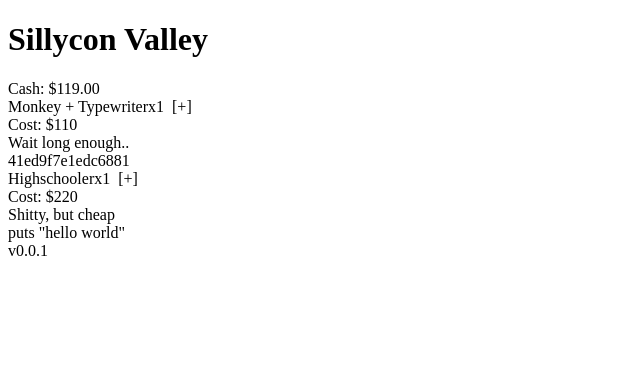
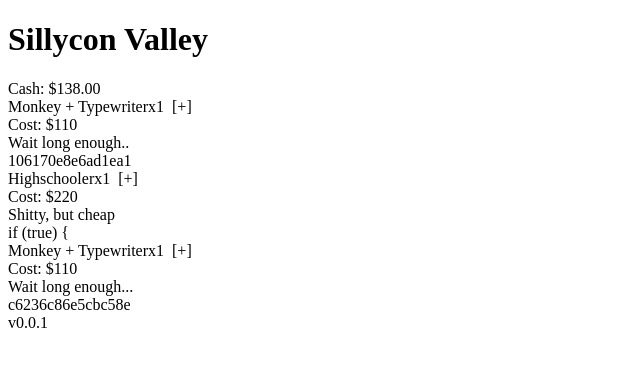
Before and after one commit to shashi007/SillyconValley, a React app: page / in a window 1280 px wide. Shown: the top 366 px of the page, without its empty margins (0-640 px from the left). Built offline with nearby package versions, Linux system fonts and the light colour scheme; the HTML template or start-up script is replaced by a standard one.

Commit message:
refactor: add generic Producer component, factor out producer model

```diff
--- a/src/components/Highschooler.jsx
+++ b/src/components/Highschooler.jsx
@@ -1,5 +1,5 @@
 import React from 'react';
-import Producer from './Producer';
+import ProducerInfo from './ProducerInfo';
 import _ from 'underscore';
 
 const INTERVAL_DURATION = 1000;
@@ -57,7 +57,7 @@ export default class Highschooler extends React.Component {
 
     return (
       <div className="flex-row">
-        <Producer
+        <ProducerInfo
             name='Highschooler'
             description='Shitty, but cheap'
             baseRate=''
--- a/src/components/Monkey.jsx
+++ b/src/components/Monkey.jsx
@@ -1,5 +1,5 @@
 import React from 'react';
-import Producer from './Producer';
+import ProducerInfo from './ProducerInfo';
 import md5 from 'md5';
 import _ from 'underscore';
 
@@ -50,7 +50,7 @@ export default class Monkey extends React.Component {
   render() {
     return (
       <div className="flex-row">
-        <Producer
+        <ProducerInfo
             name='Monkey + Typewriter'
             description='Wait long enough..'
             baseRate=''
--- a/src/components/Producer.jsx
+++ b/src/components/Producer.jsx
@@ -1,25 +1,34 @@
 import React from 'react';
-import Bar from './Bar';
+import ProducerInfo from './ProducerInfo';
 
-const Producer = ({name, quantity, description, baseRate, price, percentage, purchase}) => (
-  <div className="producer flex-producer">
-    <div>
-      <span className="producer-name">
-        {name}
-      </span>
-      <span className="pull-right producer-quantity">
-        x{quantity} &nbsp;
-        <span onClick={purchase}>[+]</span>
-      </span>
-    </div>
-    <div className="pull-right producer-price">
-      Cost: ${price}
-    </div>
-    <div className="producer-description">
-      {description}
-    </div>
-    <Bar percentage={percentage} text={baseRate} />
-  </div>
-)
+export default class Producer extends React.Component {
+  constructor(props) {
+    super(props);
+    this.state = {
+      model: new props.model(props.addTokens, this.forceUpdate.bind(this))
+    };
+  }
 
-export default Producer;
+  componentDidMount() {
+    this.state.model.initialize();
+  }
+
+  render() {
+    const m = this.state.model;
+    return (
+      <div className="flex-row">
+        <ProducerInfo
+            name={m.name}
+            description={m.description}
+            price={m.price()}
+            purchase={() => m.purchase(this.props.tokens)}
+            percentage={m.percentage()}
+            quantity={m.quantity}
+        />
+        <div className="flex-render">
+          {m.render()}
+        </div>
+      </div>
+    )
+  }
+}
--- /dev/null
+++ b/src/components/ProducerInfo.jsx
@@ -0,0 +1,25 @@
+import React from 'react';
+import Bar from './Bar';
+
+const ProducerInfo = ({name, quantity, description, baseRate, price, percentage, purchase}) => (
+  <div className="producer flex-producer">
+    <div>
+      <span className="producer-name">
+        {name || 'undefined'}
+      </span>
+      <span className="pull-right producer-quantity">
+        x{quantity || 'undefined'} &nbsp;
+        <span onClick={() => purchase()}>[+]</span>
+      </span>
+    </div>
+    <div className="pull-right producer-price">
+      Cost: ${price || 'undefined'}
+    </div>
+    <div className="producer-description">
+      {description || 'undefined'}
+    </div>
+    <Bar percentage={percentage} text={baseRate} />
+  </div>
+)
+
+export default ProducerInfo;
--- a/src/components/ProducersList.jsx
+++ b/src/components/ProducersList.jsx
@@ -2,11 +2,13 @@ import React from 'react';
 import Producer from './Producer';
 import Monkey from './Monkey';
 import Highschooler from './Highschooler';
+import MonkeyModel from '../models/Monkey';
 
 const ProducersList = (props) => (
   <div className="producers-list">
     <Monkey {...props} />
     <Highschooler {...props} />
+    <Producer model={MonkeyModel} {...props} />
     {
     // Outsourced
     // Software Engineer
--- /dev/null
+++ b/src/models/Monkey.jsx
@@ -0,0 +1,59 @@
+import React from 'react';
+import md5 from 'md5';
+import _ from 'underscore';
+
+const INTERVAL_TIME = 250;
+const HASH_LENGTH = 16;
+
+export default class Monkey {
+  constructor(addTokens, forceUpdate) {
+    this.name = 'Monkey + Typewriter';
+    this.description = 'Wait long enough...';
+    this.addTokens = addTokens;
+    this.forceUpdate = forceUpdate;
+    this.quantity = 1;
+    this.hash = '';
+  }
+
+  initialize() {
+    this.interval = setInterval(() => {
+      this.tic();
+      this.forceUpdate();
+    }, INTERVAL_TIME);
+  }
+
+  tic() {
+    this.hash = md5(Math.random()).substring(0, HASH_LENGTH);
+    let value = this.compareHash(this.hash) * this.quantity;
+    this.addTokens(value);
+  }
+
+  compareHash(hash) {
+    return _.foldl(hash, (acc, v) => v === '1' ? acc + 1 : acc, 0);
+  }
+
+  renderHash(hash) {
+    return _.map(hash, (v,i) => <span key={i} className={v === '1' ? 'monkey-match' : ''}>{v}</span>);
+  }
+
+  price() {
+    return Math.floor(50 + 50 * Math.pow(1.2, this.quantity));
+  }
+
+  purchase(tokens) {
+    if (this.price() <= tokens) {
+      this.addTokens(-this.price());
+      this.quantity = this.quantity + 1;
+    }
+  }
+  percentage() {
+    return this.compareHash(this.hash) / HASH_LENGTH * 100;
+  }
+  render() {
+    return (
+      <div className="monkey-render">
+        {this.renderHash(this.hash)}
+      </div>
+    )
+  }
+}
--- a/webpack.config.js
+++ b/webpack.config.js
@@ -7,7 +7,7 @@ module.exports = {
   module: {
     loaders: [
       {
-        test: /\.jsx$/,
+        test: [/\.js$/, /\.jsx$/],
         exclude: /node_modules/,
         loader: 'babel-loader',
         query: {
```
